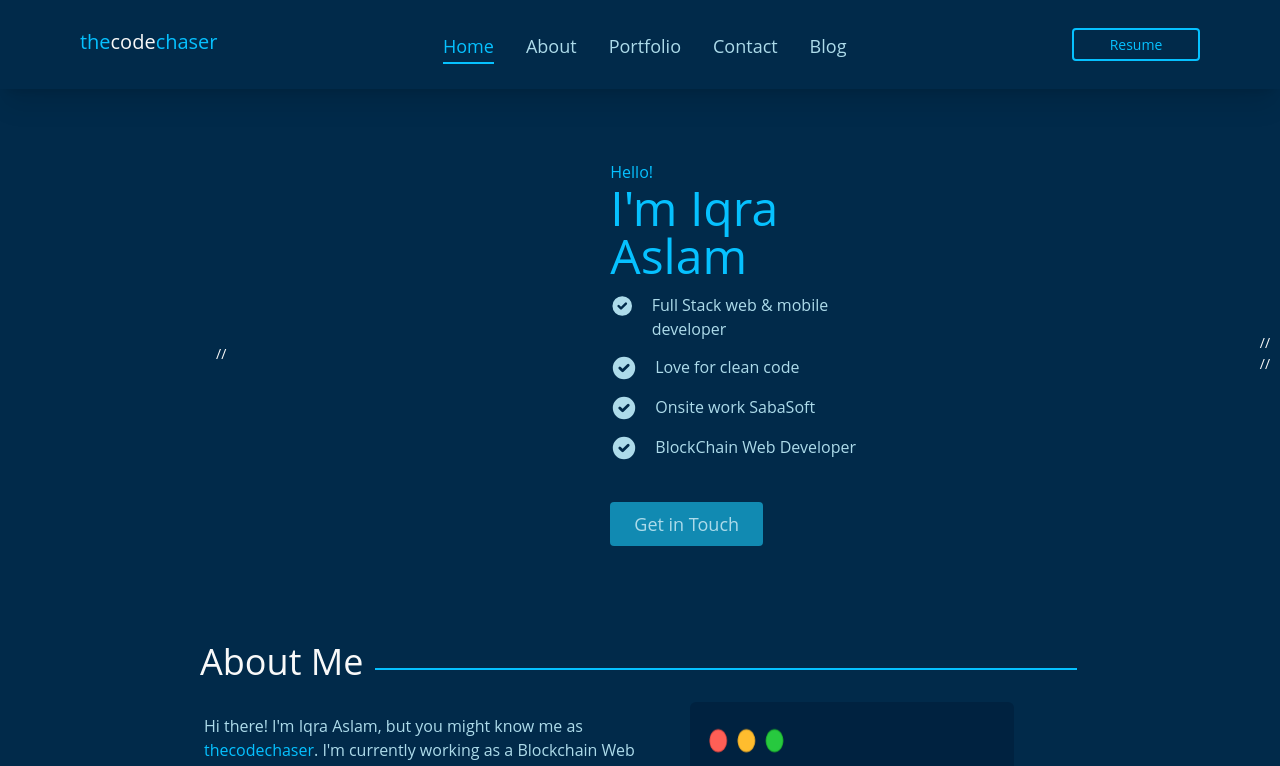
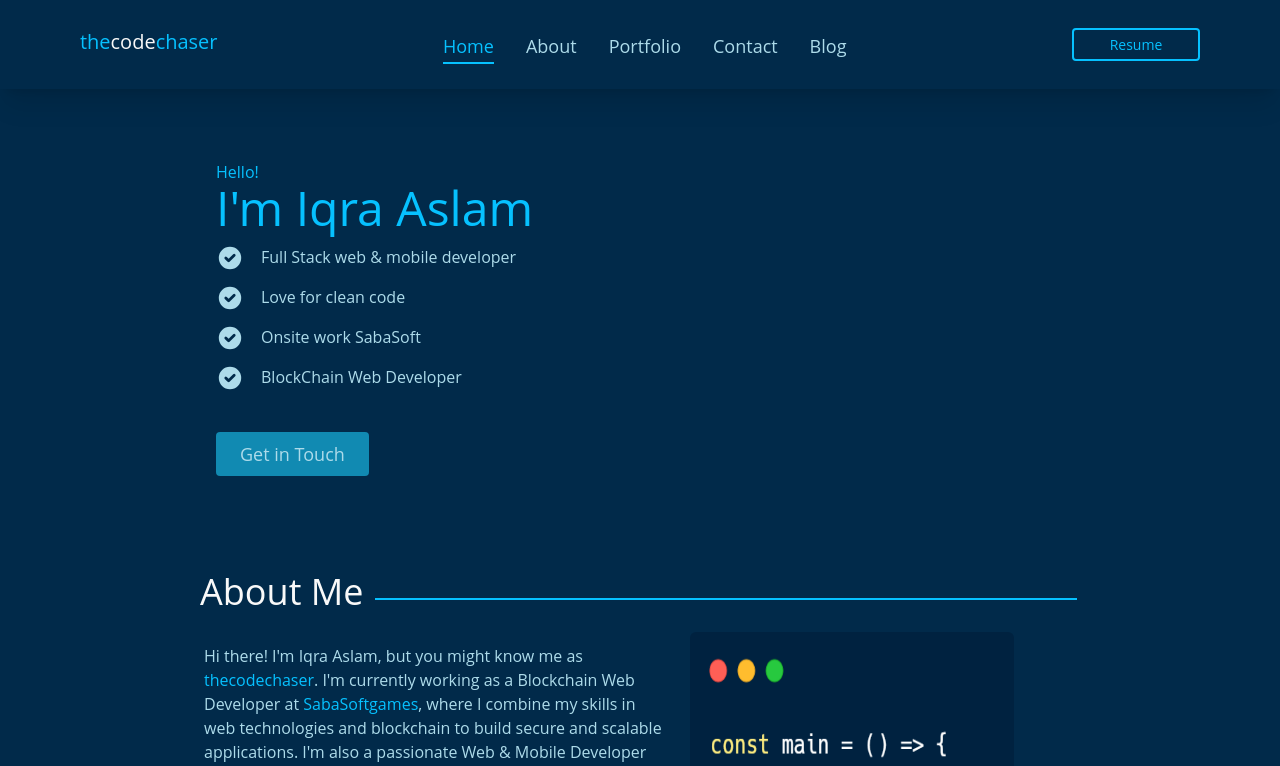
Before and after one commit to Iqra1Aslam/portfolio, a React (Create React App) app: page / in a window 1280 px wide. Shown: the top 766 px of the page. Built offline with nearby package versions, Linux system fonts and the light colour scheme; no server answers.

Commit message:
Fix unused variable for Vercel build

```diff
--- a/src/components/Home/HeroSection.js
+++ b/src/components/Home/HeroSection.js
@@ -1,7 +1,7 @@
 import { CheckCircleIcon } from '@heroicons/react/solid';
 import { Link } from 'react-router-dom';
 import { motion } from 'framer-motion';
-import profilePicture from '../../assets/images/profilePicture.jpg';
+// import profilePicture from '../../assets/images/profilePicture.jpg';
 
 const fields = ['Full Stack web & mobile developer', 'Love for clean code', 'Onsite work SabaSoft', 'BlockChain Web Developer'];
 
@@ -12,9 +12,9 @@ const HeroSection = () => (
     transition={{ duration: 1 }}
     className="flex flex-col items-center gap-10 md:ml-4 md:flex-row md:gap-96"
   >
-    // <div className="md:order-1">
-    //   {/* <img src={profilePicture} alt="profile" className="h-64 rounded-full md:h-80" /> */}
-    // </div>
+    <div className="md:order-1">
+      {/* <img src={profilePicture} alt="profile" className="h-64 rounded-full md:h-80" /> */}
+    </div>
     <div className="text-skyColor">
       <p className="text-base text-secondaryColor">Hello!</p>
       <h1 className="text-4xl text-secondaryColor md:text-5xl">I&apos;m Iqra Aslam</h1>
```
Also changed, not shown: src/assets/images/profilePicture.jpg (deleted).
